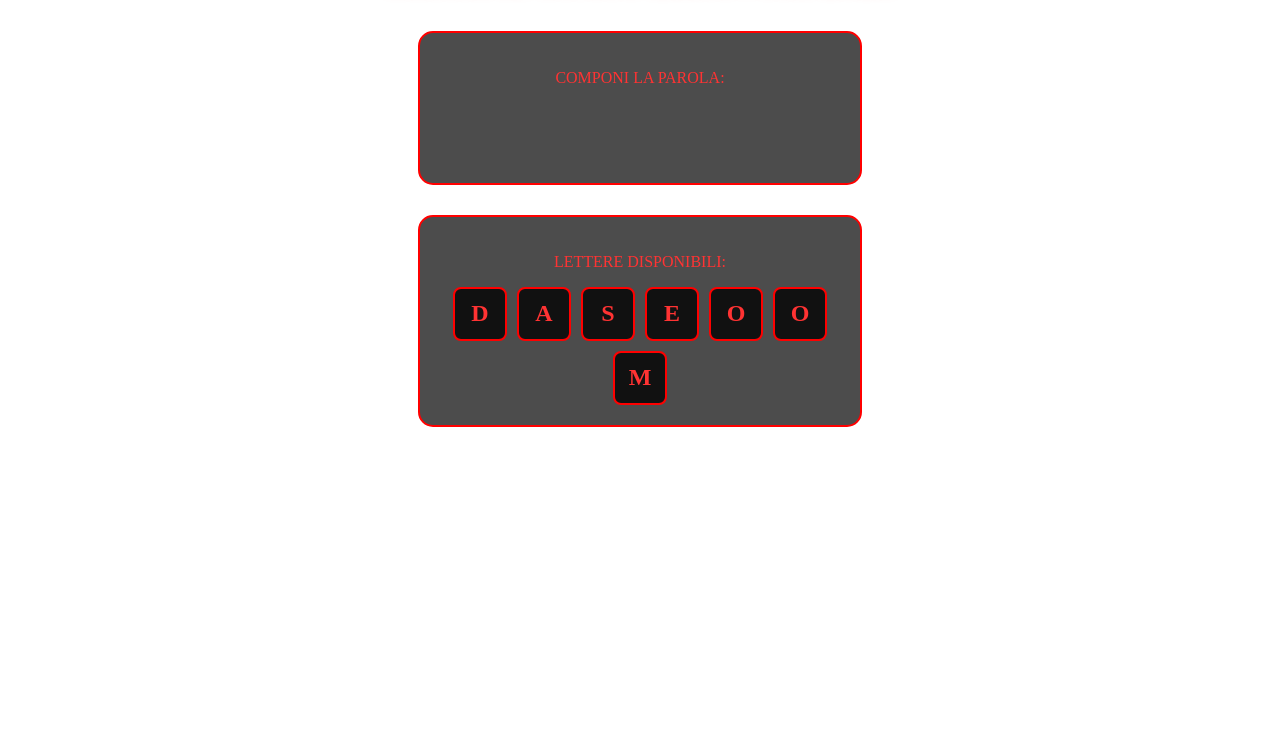
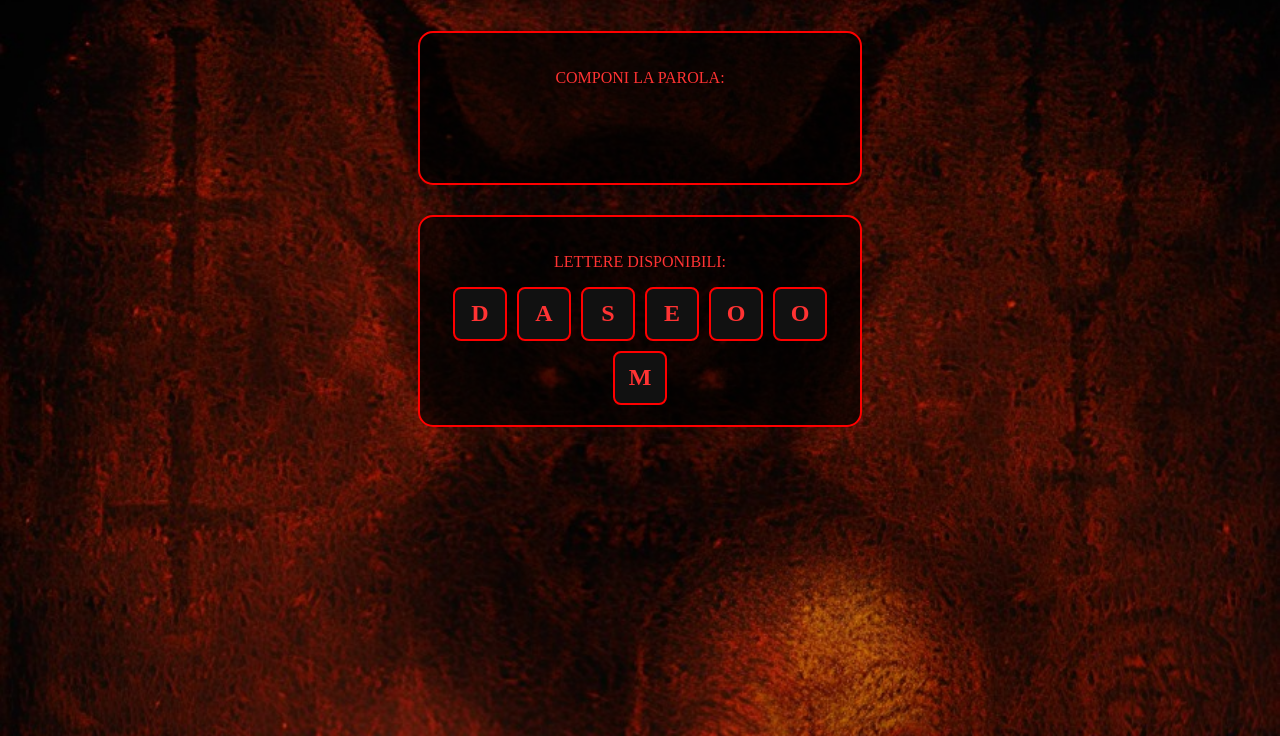
Before and after one commit to GitAlb23/Caccia-al-tesoro-Halloween-2025, a plain HTML site: page Index.html in a window 1280 px wide. Shown: the part 104-840 px from the top of the page. Drawn offline with Linux system fonts and the light colour scheme.

Commit message:
Update Index.html

```diff
--- a/Index.html
+++ b/Index.html
@@ -8,7 +8,7 @@
   body {
     margin: 0;
     height: 100vh;
-    background: url('sfondo_horror.jpg') no-repeat center center fixed;
+    background: url('img caccia.jpg') no-repeat center center fixed;
     background-size: cover;
     font-family: 'Cinzel', serif;
     color: #ff3333;
```
